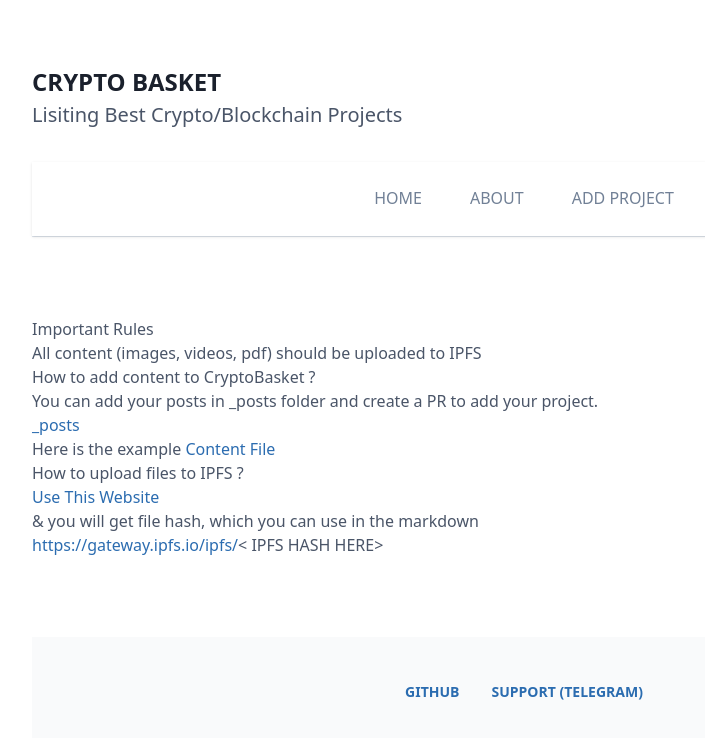
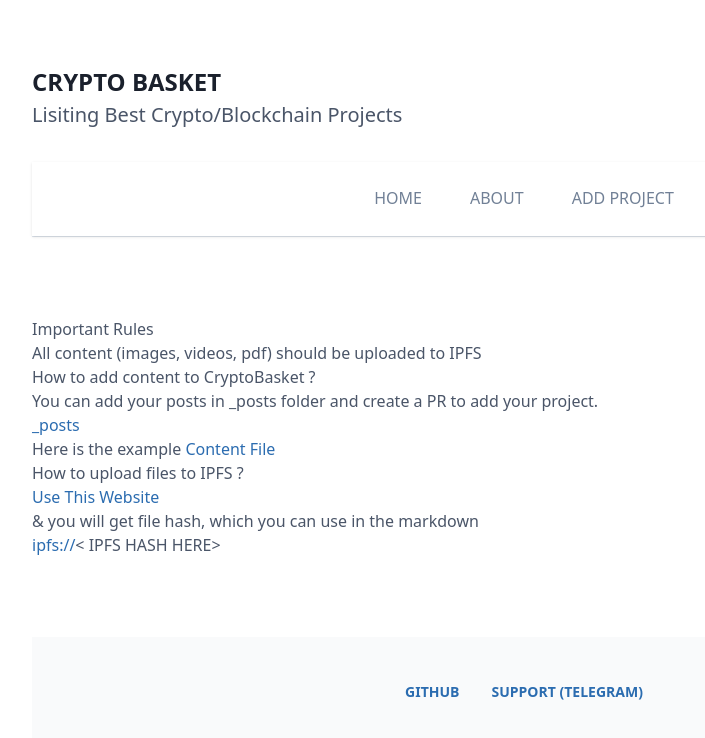
Before and after one commit to willisbrigge/cryptobasket.org, a Next.js app: page /add in a window 1280 px wide. Shown: the top 738 px of the page, without its empty margins (116-821 px from the left). Built offline with nearby package versions, Linux system fonts and the light colour scheme.

Commit message:
Add files via upload

```diff
--- a/src/layout/Meta.tsx
+++ b/src/layout/Meta.tsx
@@ -38,7 +38,7 @@ const Meta = (props: IMetaProps) => {
 				{props.post && (
 					<>
 						<meta property="og:type" content="article" key="og:type" />
-						<meta property="og:image" content={`${props.post.image.replace('https://gateway.ipfs.io/ipfs/', AppConfig.ipfs_gateway)}`} key="og:image" />
+						<meta property="og:image" content={`${props.post.image.replace('ipfs://', AppConfig.ipfs_gateway)}`} key="og:image" />
 						<meta name="twitter:card" content="summary_large_image" key="twitter:card" />
 						<meta property="article:published_time" content={new Date(props.post.date).toISOString()} key="article:published_time" />
 						<meta property="article:modified_time" content={new Date(props.post.date).toISOString()} key="article:modified_time" />
@@ -64,7 +64,7 @@ const Meta = (props: IMetaProps) => {
               "name": "${AppConfig.author}"
             },
             "headline": "${props.title} | ${AppConfig.site_name}",
-            "image": ["${props.post.image.replace('https://gateway.ipfs.io/ipfs/', AppConfig.ipfs_gateway)}"],
+            "image": ["${props.post.image.replace('ipfs://', AppConfig.ipfs_gateway)}"],
             "datePublished": "${new Date(props.post.date).toISOString()}",
             "dateModified": "${new Date(props.post.date).toISOString()}",
             "mainEntityOfPage": {
--- a/src/pages/add.tsx
+++ b/src/pages/add.tsx
@@ -25,7 +25,7 @@ const Add = () => (
 			</p>
 			<p>&amp; you will get file hash, which you can use in the markdown </p>
 			<p>
-				<a href="https://gateway.ipfs.io/ipfs/">https://gateway.ipfs.io/ipfs/</a>
+				<a href="ipfs://">ipfs://</a>
 				&lt; IPFS HASH HERE&gt;
 			</p>
 		</Content>
--- a/src/utils/Content.ts
+++ b/src/utils/Content.ts
@@ -27,7 +27,7 @@ export function getPostBySlug(slug: string, fields: string[] = []) {
 		}
 
 		if (field === 'image') {
-			items[field] = data[field].replace('https://gateway.ipfs.io/ipfs/', AppConfig.ipfs_gateway);
+			items[field] = data[field].replace('ipfs://', AppConfig.ipfs_gateway);
 		}
 
 		if (field === 'content') {
--- a/src/utils/Markdown.ts
+++ b/src/utils/Markdown.ts
@@ -14,6 +14,6 @@ import { AppConfig } from './AppConfig';
 // RehypeVideoOptions
 
 export async function markdownToHtml(markdown: string) {
-	const result = await unified().use(remarkParse).use(gfm).use(remarkRehype).use(rehypePrism).use(rehypeVideo).use(html).process(markdown.replaceAll('https://gateway.ipfs.io/ipfs/', AppConfig.ipfs_gateway));
+	const result = await unified().use(remarkParse).use(gfm).use(remarkRehype).use(rehypePrism).use(rehypeVideo).use(html).process(markdown.replaceAll('ipfs://', AppConfig.ipfs_gateway));
 	return result.toString().replace(/@@baseUrl@@/g, process.env.baseUrl || '');
 }
```
